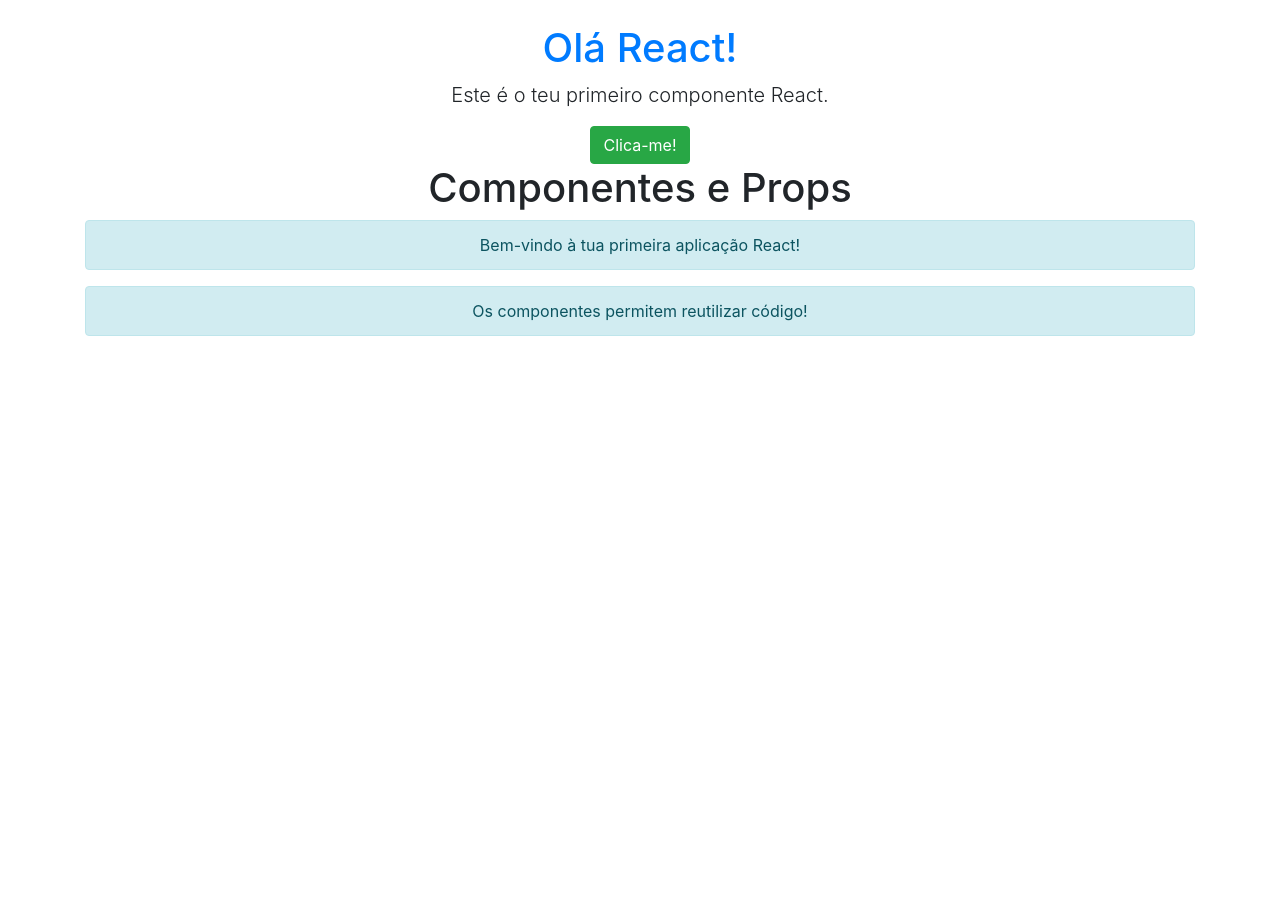
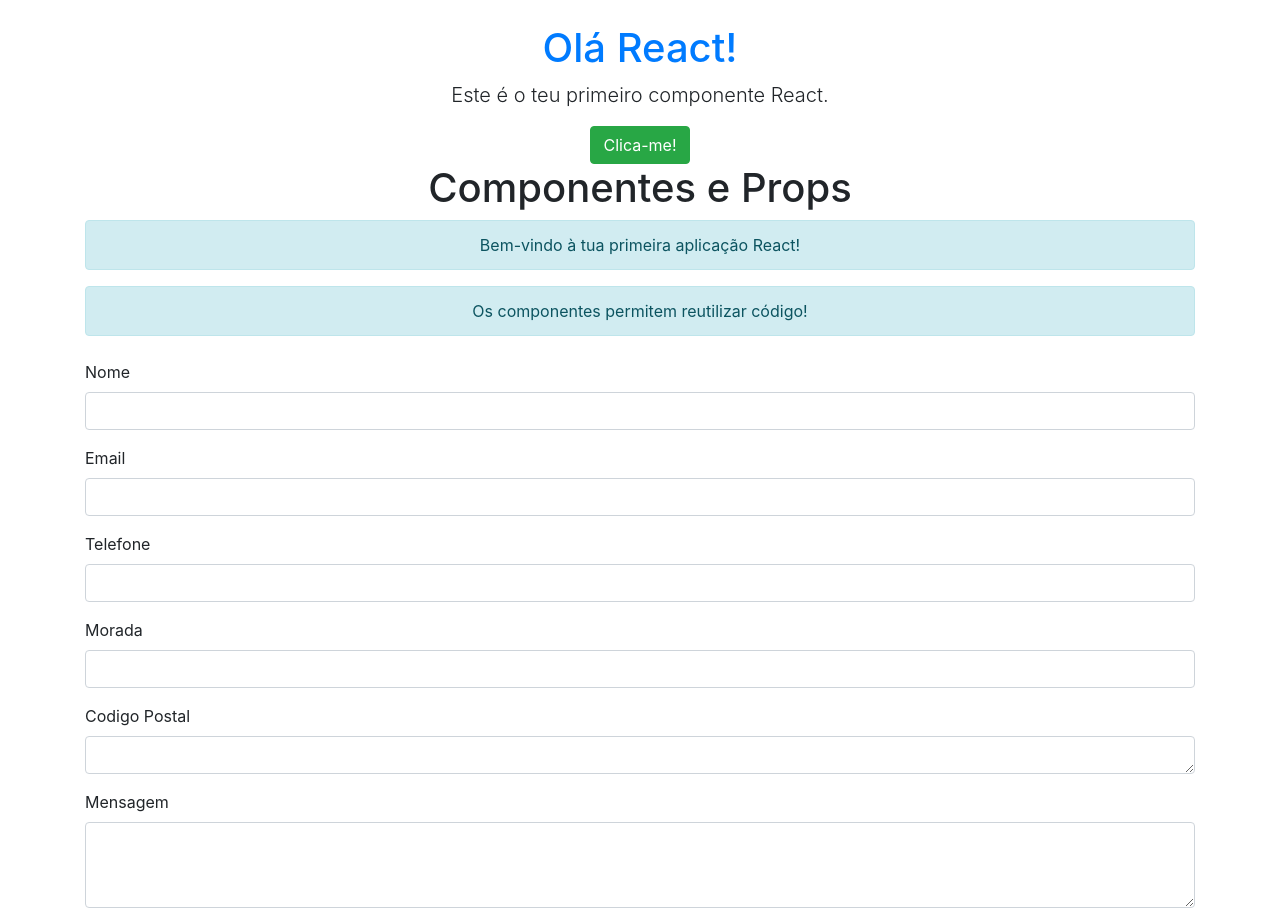
Before and after one commit to davizinhoxz/REACT-APP-1, a React (Vite) app: page / in a window 1280 px wide. Shown: the top 922 px of the page. Before the commit the page ends 800 px from the top, so only its background shows below. Built offline with nearby package versions, Linux system fonts and the light colour scheme.

Commit message:
começou a brincadeira ruim

```diff
--- a/src/App.jsx
+++ b/src/App.jsx
@@ -4,6 +4,7 @@
 import heroImg from './assets/hero.png'
 import './App.css'
 import Mensagem from './Mensagem';
+import Formulario from './Formulario';
 
 function App() {
   return (
@@ -23,6 +24,8 @@
       {/* Cada componente recebe props diferentes */}
       <Mensagem myText="Bem-vindo à tua primeira aplicação React!" />
       <Mensagem myText="Os componentes permitem reutilizar código!" />
+      <Formulario/>
+
     </div>
   );
 }
--- /dev/null
+++ b/src/Formulario.jsx
@@ -0,0 +1,97 @@
+import React, { useState } from 'react';
+
+function Formulario() {
+    // Estado único "formData" guarda todos os campos do formulário num objeto
+    const [formData, setFormData] = useState({
+        nome: '',
+        email: '',
+        telefone: '',
+        morada: '',
+        codigoPostal: '',
+        mensagem: ''
+    });
+
+    // Guarda os dados submetidos (para mostrar depois do envio)
+    const [dadosSubmetidos, setDadosSubmetidos] = useState(null);
+
+    // Esta função é chamada quando o formulário é submetido
+    function handleSubmit(e) {
+        e.preventDefault(); // impede o recarregamento da página
+        setDadosSubmetidos(formData); // guarda os dados preenchidos
+    }
+
+    // Limpa o formulário e os dados apresentados
+    function limparFormulario() {
+        setFormData({ nome: '', email: '', telefone: '', morada: '', codigoPostal: '', mensagem: '' });
+        setDadosSubmetidos(null);
+    }
+    return (
+        <div className="mt-4">
+            <form onSubmit={handleSubmit}>
+                {/* Cada campo é controlado — o valor vem do estado React */}
+                <div className="form-group">
+                    <label>Nome</label>
+                    <input type="text" className="form-control" value={formData.nome} onChange={(e) =>
+
+                        setFormData({ ...formData, nome: e.target.value })} required />
+                </div>
+                <div className="form-group">
+                    <label>Email</label>
+                    <input type="email" className="form-control" value={formData.email} onChange={(e) =>
+
+                        setFormData({ ...formData, email: e.target.value })} required />
+                </div>
+                <div className="form-group">
+                    <label>Telefone</label>
+                    <input type="tel" className="form-control" value={formData.telefone} onChange={(e) =>
+
+                        setFormData({ ...formData, telefone: e.target.value })} />
+                </div>
+                <div className="form-group">
+                    <label>Morada</label>
+                    <input type="text" className="form-control" value={formData.morada} onChange={(e) =>
+
+                        setFormData({ ...formData, morada: e.target.value })} required />
+                </div>
+
+                <div className="form-group">
+                    <label>Codigo Postal</label>
+                    <textarea className="form-control" rows="1" value={formData.codigoPostal} onChange={(e) =>
+
+                        setFormData({ ...formData, codigoPostal: e.target.value })}></textarea>
+                </div>
+
+                <div className="form-group">
+                    <label>Mensagem</label>
+                    <textarea className="form-control" rows="3" value={formData.mensagem} onChange={(e) =>
+
+                        setFormData({ ...formData, mensagem: e.target.value })}></textarea>
+                </div>
+
+
+                {/* Botões de ação */}
+                <button className="btn btn-success mr-2">Enviar</button>
+
+                <button type="button" className="btn btn-outline-secondary"
+
+                    onClick={limparFormulario}>Limpar</button>
+            </form>
+
+            {/* Mostra os dados submetidos se existirem */}
+            {dadosSubmetidos && (
+                <div className="card mt-4">
+                    <div className="card-body">
+                        <h5 className="card-title">Dados Recebidos</h5>
+                        <p><strong>Nome:</strong> {dadosSubmetidos.nome}</p>
+                        <p><strong>Email:</strong> {dadosSubmetidos.email}</p>
+                        <p><strong>Telefone:</strong> {dadosSubmetidos.telefone}</p>
+                        <p><strong>Morada:</strong> {dadosSubmetidos.morada}</p>
+                        <p><strong>Codigo Postal:</strong> {dadosSubmetidos.codigoPostal}</p>
+                        <p><strong>Mensagem:</strong> {dadosSubmetidos.mensagem}</p>
+                    </div>
+                </div>
+            )}
+        </div>
+    );
+}
+export default Formulario;
```
